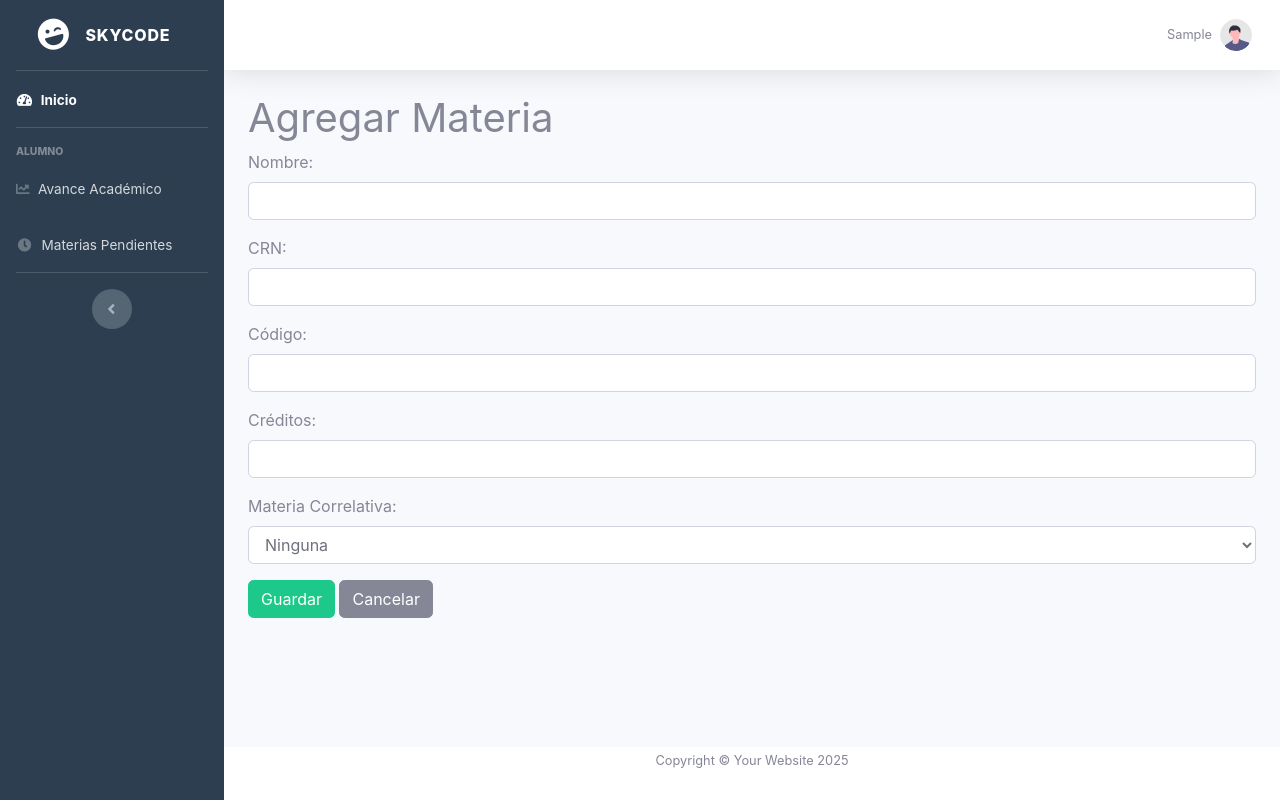
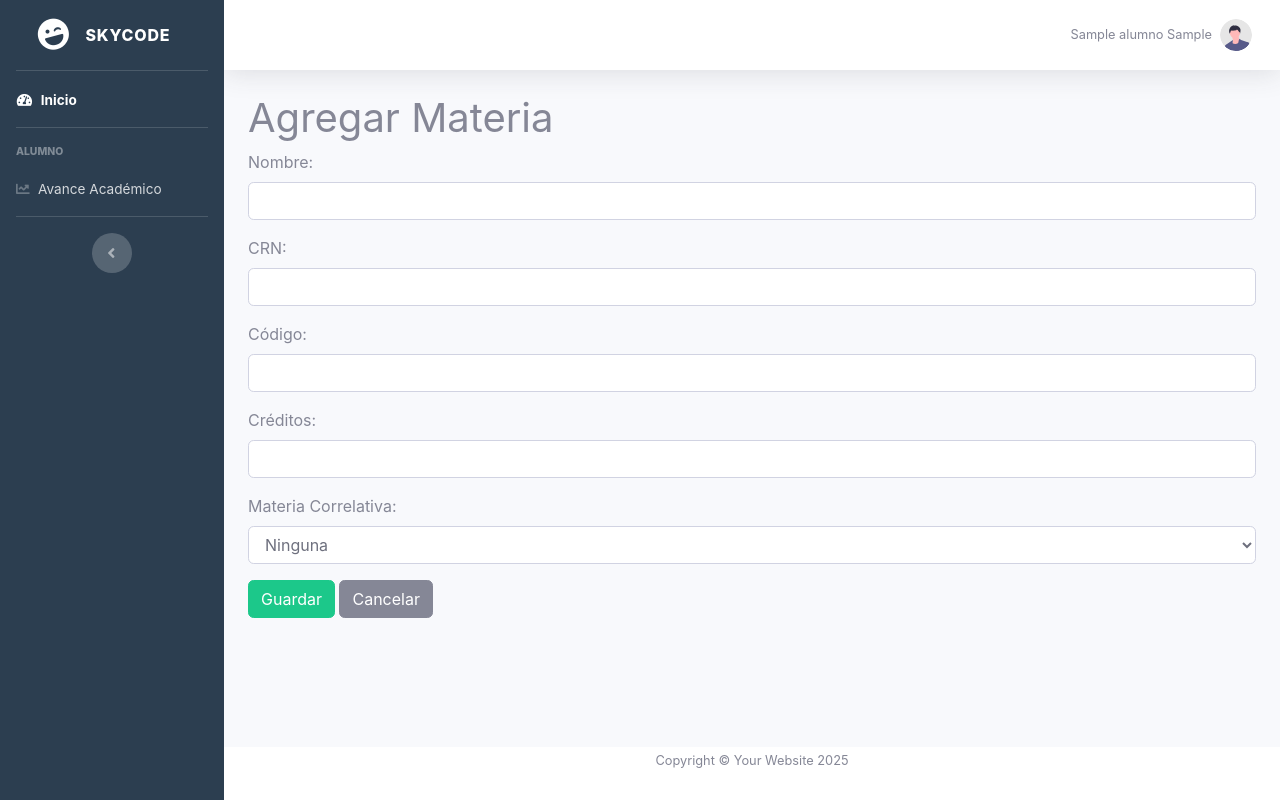
Before and after one commit to CHEOCARMINE/SkyCode, a Flask app: page /materias/agregar in a window 1280 px wide. Run offline with Flask 3, Linux system fonts and the light colour scheme; a user stored in the database is signed in; tables that the repository leaves empty hold one stand-in row (values such as "Sample post"); some libraries are stand-ins or nearby versions.

Commit message:
Se hacen nuevos ajustes de acuerdo al tester

```diff
--- a/templates/base.html
+++ b/templates/base.html
@@ -60,13 +60,8 @@
       <span>Avance Académico</span>
     </a>
   </li>
-     <!-- Link para ver materias pendientes, visible solo para Alumnos -->
-<li class="nav-item">
-  <a class="nav-link" href="{{ url_for('academic_bp.materias_pendientes', alumno_id=current_user.id) }}">
-    <i class="fas fa-fw fa-clock"></i> <!-- Ícono de reloj para materias pendientes -->
-    <span>Materias Pendientes</span>
-  </a>
-</li>
+
+
     {% elif current_user.rol_id == 2 %}
       <!-- Encabezado de sección para Coordinador -->
       <div class="sidebar-heading">
@@ -170,7 +165,7 @@
               <a class="nav-link dropdown-toggle" href="#" id="userDropdown" role="button" data-toggle="dropdown" aria-haspopup="true" aria-expanded="false">
                 <span class="mr-2 d-none d-lg-inline text-gray-600 small">{% if current_user.is_authenticated %}
                   {% if current_user.alumno %}
-                    {{ current_user.alumno.primer_nombre }} {{ current_user.alumno.primer_apellido }}
+                    {{ current_user.alumno.nombre }} {{ current_user.alumno.primer_apellido }}
                   {% elif current_user.coordinador_directivo %}
                     {{ current_user.coordinador_directivo.primer_nombre }} {{ current_user.coordinador_directivo.primer_apellido }}
                   {% else %}
```
